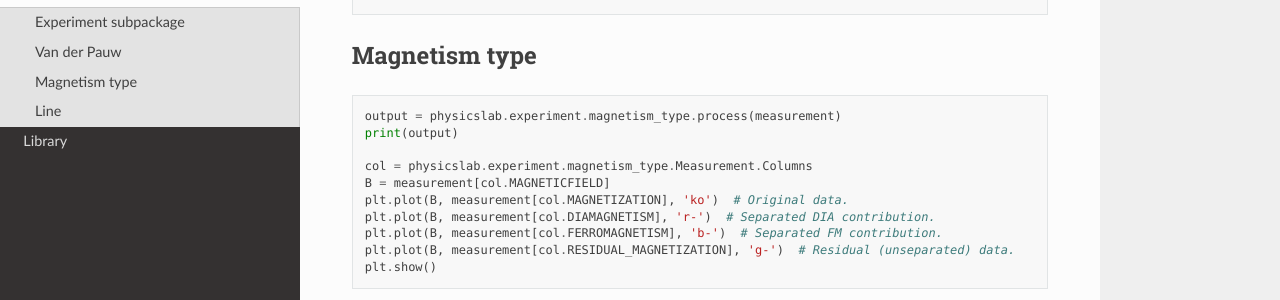
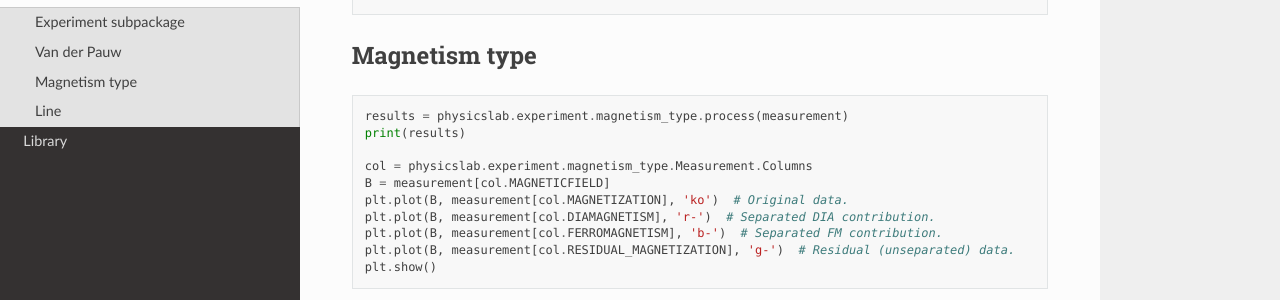
Before and after one commit to martin-brajer/physics-lab, a Sphinx documentation site: the page built from docs/source/get_started.rst, in a window 1280 px wide and 900 px high, scrolled down 874 px. Shown: the part 216-516 px from the top of the window. Built offline with Sphinx 7.4.7 and the Read the Docs theme 2.0.0, drawn with Linux system fonts in a browser that asks for light colours.

Commit message:
get started section output unification

```diff
--- a/docs/source/get_started.rst
+++ b/docs/source/get_started.rst
@@ -64,8 +64,8 @@ Magnetism type
 
 .. code:: python
 
-   output = physicslab.experiment.magnetism_type.process(measurement)
-   print(output)
+   results = physicslab.experiment.magnetism_type.process(measurement)
+   print(results)
 
    col = physicslab.experiment.magnetism_type.Measurement.Columns
    B = measurement[col.MAGNETICFIELD]
```
